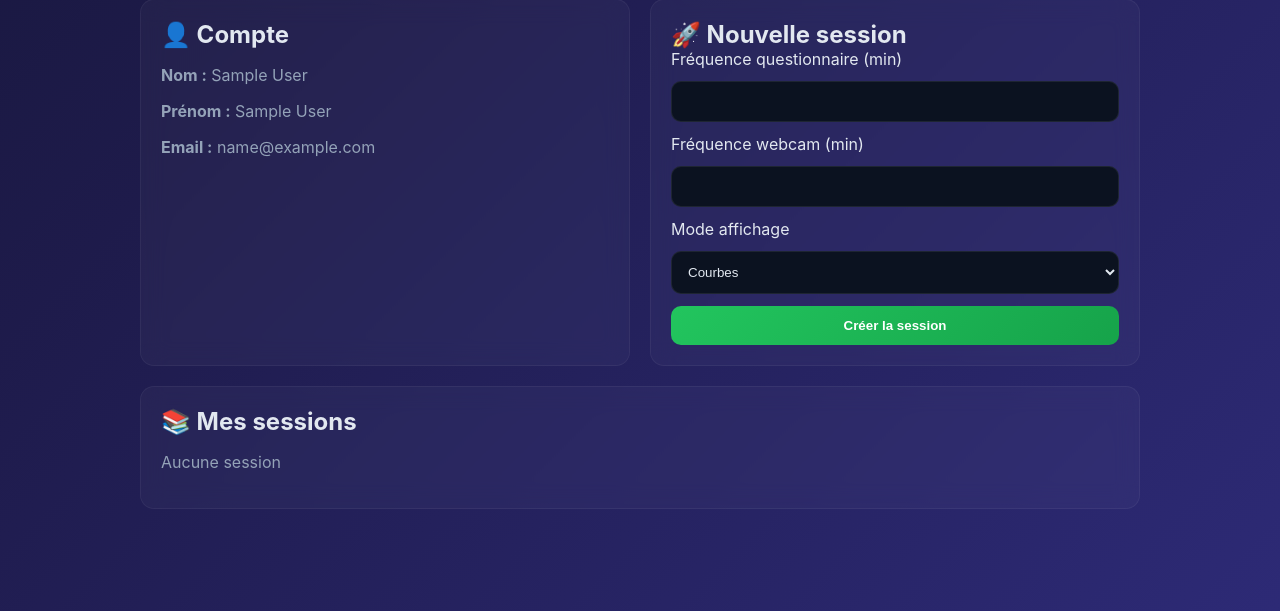
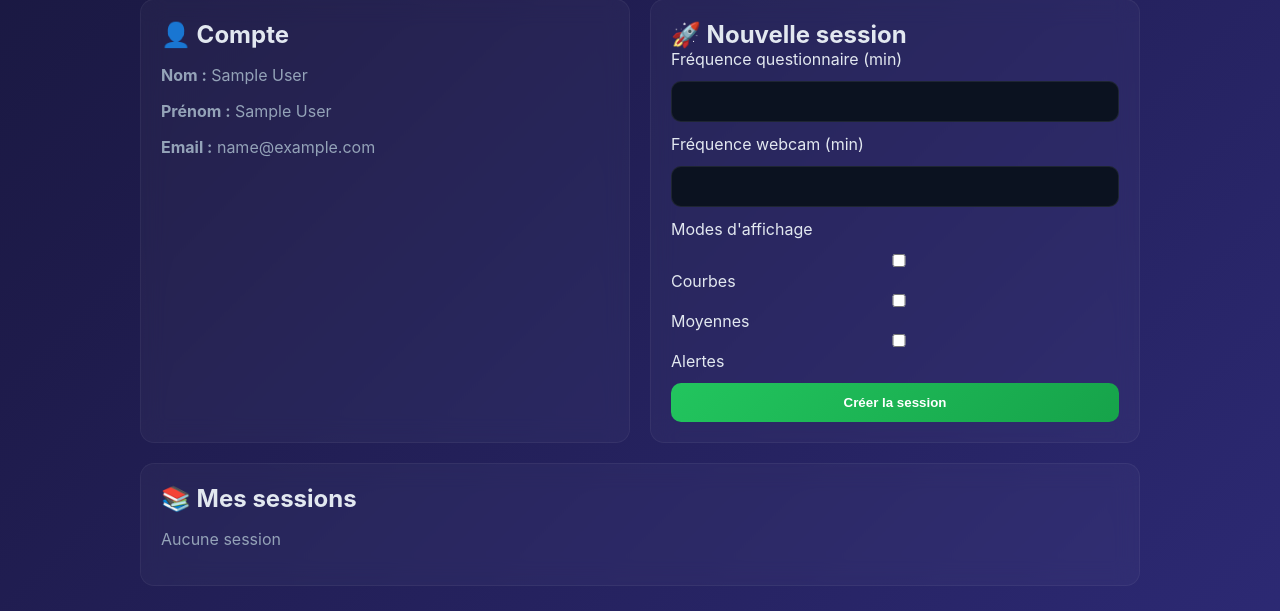
Before and after one commit to williamourfahli-cmd/Projet-L2T2-FLASK, a Flask app: page /dashboard/professor in a window 1280 px wide. Shown: the part 125-736 px from the top of the page. Run offline with Flask 3, Linux system fonts and the light colour scheme; the visitor is signed in with stand-in values (Sample User, id 1); data that the repository does not hold is empty.

Commit message:
modif menu déroulant du mode d'affichage en choix multiples

```diff
--- a/templates/professor_dashboard.html
+++ b/templates/professor_dashboard.html
@@ -37,12 +37,24 @@
                 <label>Fréquence webcam (min)</label>
                 <input type="number" name="freq_webcam" min="1" required>
 
-                <label>Mode affichage</label>
-                <select name="mode_affichage">
-                    <option value="courbes">Courbes</option>
-                    <option value="moyennes">Moyennes</option>
-                    <option value="alertes">Alertes</option>
-                </select>
+                <label>Modes d'affichage</label>
+
+                <div class="mode-checkboxes">
+                    <label>
+                        <input type="checkbox" name="modes_affichage" value="courbes">
+                        Courbes
+                    </label>
+
+                    <label>
+                        <input type="checkbox" name="modes_affichage" value="moyennes">
+                        Moyennes
+                    </label>
+
+                    <label>
+                        <input type="checkbox" name="modes_affichage" value="alertes">
+                        Alertes
+                    </label>
+                </div>
 
                 <button class="btn success">Créer la session</button>
             </form>
```
